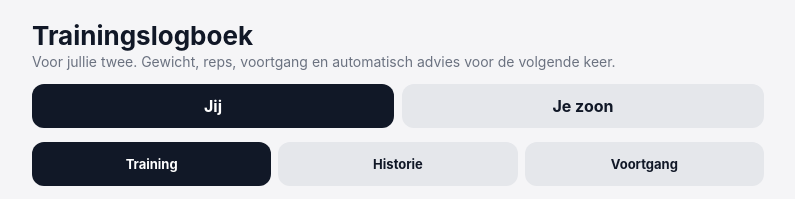
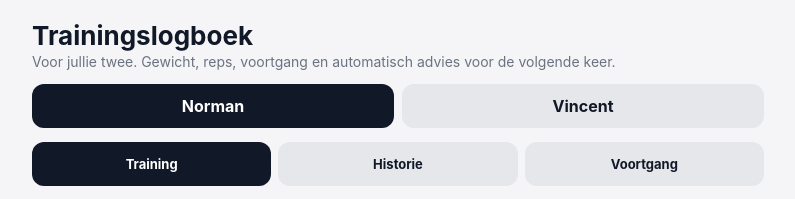
Before and after one commit to Bloodygompie/Trainingslogboek, a plain HTML site: page index.html in a window 1280 px wide. Shown: the top 199 px of the page, 242-1037 px from the left. Drawn offline with Linux system fonts and the light colour scheme.

Commit message:
Add files via upload

```diff
--- a/index.html
+++ b/index.html
@@ -58,8 +58,8 @@ canvas{width:100%;height:220px;display:block}
   <div class="sub">Voor jullie twee. Gewicht, reps, voortgang en automatisch advies voor de volgende keer.</div>
 
   <div class="topbar">
-    <div class="person"><button id="p-norman" class="active">Jij</button></div>
-    <div class="person"><button id="p-zoon">Je zoon</button></div>
+    <div class="person"><button id="p-norman" class="active">Norman</button></div>
+    <div class="person"><button id="p-zoon">Vincent</button></div>
   </div>
 
   <div class="nav">
@@ -105,7 +105,7 @@ canvas{width:100%;height:220px;display:block}
 <script>
 (() => {
 const $=s=>document.querySelector(s);
-const personNames={norman:"Jij",zoon:"Je zoon"};
+const personNames={norman:"Norman",zoon:"Vincent"};
 const plans={
  norman:[
   ["leg_press","Leg press",3,10,50],
```
